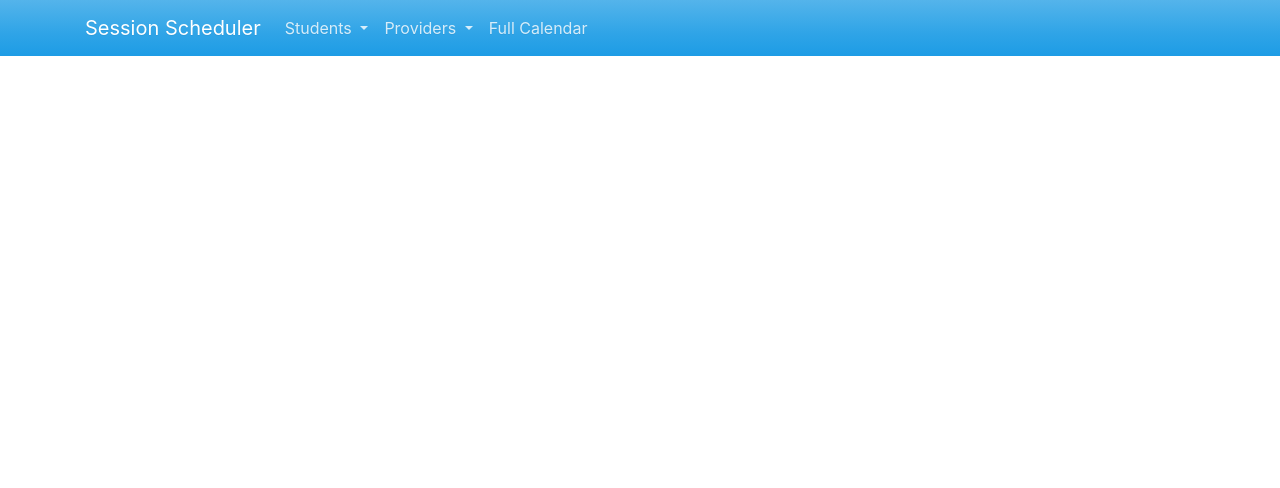
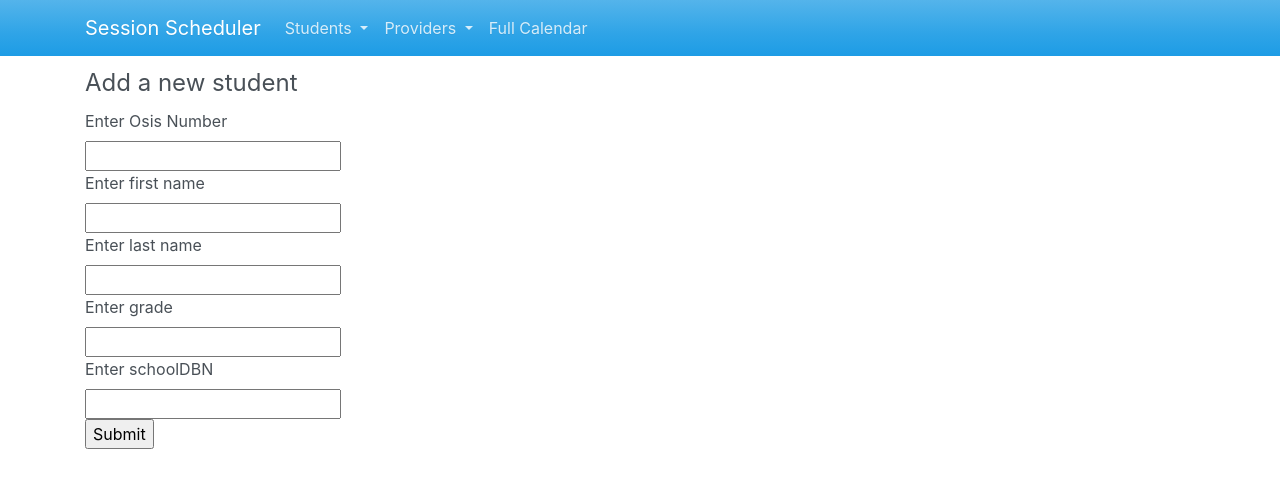
Before and after one commit to thesimplekid/servicescheduler, a Flask app: template templates/student/create.html in a window 1280 px wide. Shown: the top 488 px of the page. Run offline with Flask 2, Linux system fonts and the light colour scheme; the template is opened without the code that fills it: values that come from a table or form of the project are taken from there, others are empty; parts of the project's set-up code (start-up, migrations or seed data) failed here and were passed over; some libraries are stand-ins or nearby versions.

Commit message:
adds students

```diff
--- a/app.py
+++ b/app.py
@@ -17,6 +17,7 @@ def create_app():
     app.config['SQLALCHEMY_TRACK_MODIFICATIONS'] = False
     # Shows sql querys being made if having database issue set to true
     app.config['SQLALCHEMY_ECHO'] = True
+    app.secret_key = config.secret_key
     models.db.init_app(app)
     return app
 
--- /dev/null
+++ b/forms.py
@@ -0,0 +1,11 @@
+from flask_wtf import FlaskForm
+from wtforms import IntegerField, StringField, SubmitField, validators
+
+
+class add_student(FlaskForm):
+    osis_number = IntegerField('Enter Osis Number', [validators.Required()])
+    first_name = StringField('Enter first name', [validators.Required()])
+    last_name = StringField('Enter last name', [validators.Required()])
+    grade = StringField('Enter grade', [validators.Required()])
+    schoolDBN = StringField('Enter schoolDBN', [validators.Required()])
+    submit = SubmitField('Submit')
--- a/requirements.txt
+++ b/requirements.txt
@@ -1,5 +1,6 @@
 click==7.1.2
 flask-sqlalchemy==2.4.4
+flask-wtf==0.14.3
 flask==1.1.2
 itsdangerous==1.1.0
 jinja2==2.11.2
@@ -8,3 +9,4 @@ pymysql==0.10.1
 pytz==2020.1
 sqlalchemy==1.3.19
 werkzeug==1.0.1
+wtforms==2.3.3
--- a/templates/student/create.html
+++ b/templates/student/create.html
@@ -5,7 +5,35 @@
 {% endblock %}
 
 {% block content %}
-<form>
+<form method=post action="" enctype="multipart/form-data">
+  <fieldset>
+    <legend>Add a new student</legend>
+    {{form.csrf_token}}
+
+    {{form.osis_number.label}}<br>
+    {{form.osis_number}}
+    <br>
+
+    {{form.first_name.label}}<br>
+    {{form.first_name}}
+    <br>
+
+    {{form.last_name.label}}<br>
+    {{form.last_name}}
+    <br>
+
+    {{form.grade.label}}<br>
+    {{form.grade}}
+    <br>
+
+    {{form.schoolDBN.label}}<br>
+    {{form.schoolDBN}}
+    <br>
+
+    {{form.submit}}
+
+
+  </fieldset>
 
 </form>
 {% endblock %}
```
Also changed, not shown: routes.py (+13 -2 lines).
